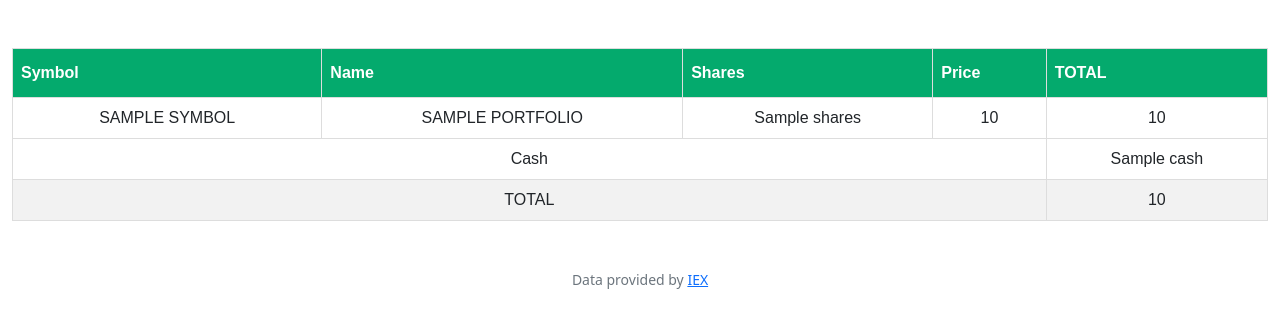
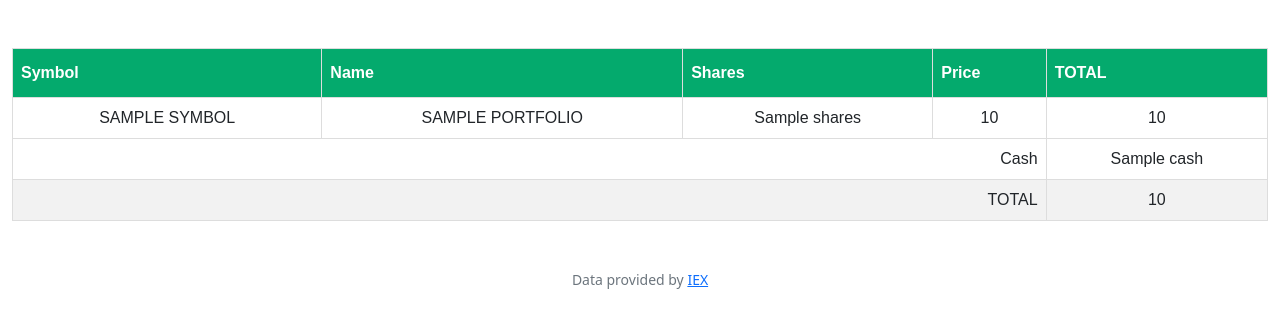
Before and after one commit to Stachu9/CS50-basic, a Flask app: template finance/templates/index.html in a window 1280 px wide. Shown: the part 76-404 px from the top of the page. Run offline with Flask 3, Linux system fonts and the light colour scheme; the template is opened without the code that fills it: most values are stand-ins (such as "Sample title", 1, 10 or a date in 2020); some libraries are stand-ins or nearby versions.

Commit message:
Tue, Oct 10, 2023, 1:05 AM +02:00

```diff
--- a/finance/static/styles.css
+++ b/finance/static/styles.css
@@ -45,5 +45,5 @@ nav .navbar-brand .green
     text-transform: uppercase;
   }
   .textEnd {
-    text-align:
+    text-align: right;
   }
```
